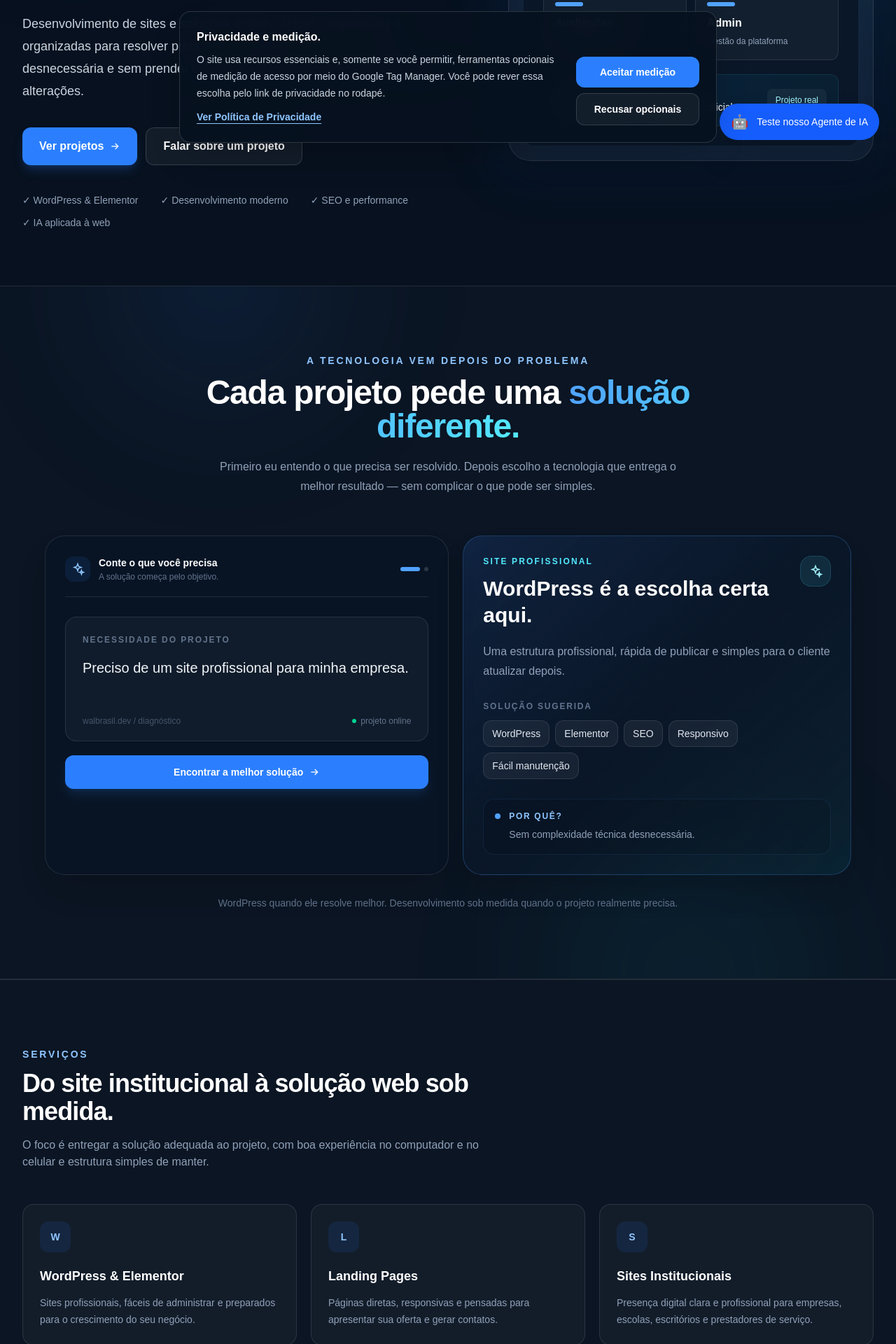
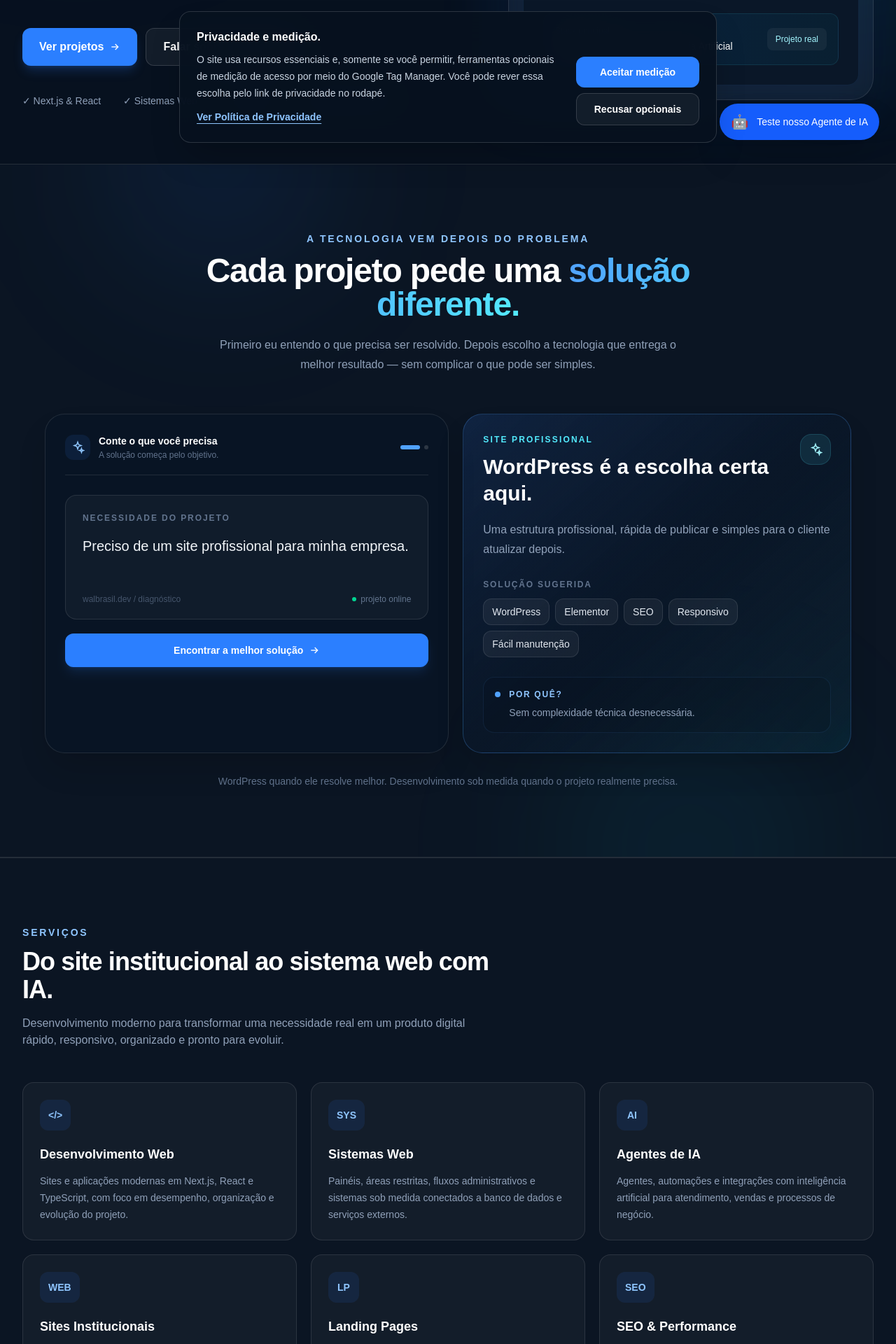
Before and after one commit to waldematica-design/walbrasil-dev, a Next.js app: page / in a window 1280 px wide. Shown: the part 580-2500 px from the top of the page at 70% size. Built offline with nearby package versions, Linux system fonts and the light colour scheme.

Commit message:
feat: reposition Wal Brasil around Next.js, systems and AI

```diff
--- a/src/app/page.tsx
+++ b/src/app/page.tsx
@@ -17,40 +17,40 @@ const WAL_DIRECT_WHATSAPP_URL =
 
 const services = [
   {
-    title: "WordPress & Elementor",
+    title: "Desenvolvimento Web",
     description:
-      "Sites profissionais, fáceis de administrar e preparados para o crescimento do seu negócio.",
-    icon: "W",
+      "Sites e aplicações modernas em Next.js, React e TypeScript, com foco em desempenho, organização e evolução do projeto.",
+    icon: "</>",
+  },
+  {
+    title: "Sistemas Web",
+    description:
+      "Painéis, áreas restritas, fluxos administrativos e sistemas sob medida conectados a banco de dados e serviços externos.",
+    icon: "SYS",
+  },
+  {
+    title: "Agentes de IA",
+    description:
+      "Agentes, automações e integrações com inteligência artificial para atendimento, vendas e processos de negócio.",
+    icon: "AI",
+  },
+  {
+    title: "Sites Institucionais",
+    description:
+      "Presença digital clara, rápida e profissional para empresas, clínicas, escritórios e prestadores de serviço.",
+    icon: "WEB",
   },
   {
     title: "Landing Pages",
     description:
-      "Páginas diretas, responsivas e pensadas para apresentar sua oferta e gerar contatos.",
-    icon: "L",
+      "Páginas responsivas e orientadas à conversão para apresentar ofertas, campanhas, produtos e captar contatos.",
+    icon: "LP",
   },
   {
-    title: "Sites Institucionais",
+    title: "SEO & Performance",
     description:
-      "Presença digital clara e profissional para empresas, escolas, escritórios e prestadores de serviço.",
-    icon: "S",
-  },
-  {
-    title: "SEO",
-    description:
-      "Estrutura, conteúdo e otimizações on-page para melhorar a organização e a presença do site no Google.",
+      "Estrutura técnica, conteúdo e otimizações para melhorar carregamento, experiência do usuário e presença no Google.",
     icon: "SEO",
-  },
-  {
-    title: "Desenvolvimento Web",
-    description:
-      "Interfaces modernas e aplicações web construídas com tecnologias atuais e foco em desempenho.",
-    icon: "</>",
-  },
-  {
-    title: "Soluções com IA",
-    description:
-      "Agentes, automações e integrações com inteligência artificial desenvolvidos em conexão com a TECÉRALE.",
-    icon: "AI",
   },
 ];
 
@@ -118,12 +118,14 @@ const projects = [
 ];
 
 const technologies = [
-  "WordPress",
-  "Elementor",
   "Next.js",
+  "React",
   "TypeScript",
   "Tailwind CSS",
   "Supabase",
+  "PostgreSQL",
+  "Vercel",
+  "GitHub",
   "SEO",
   "Inteligência Artificial",
 ];
@@ -247,7 +249,7 @@ export default function Home() {
           <div>
             <div className="mb-7 inline-flex items-center gap-2 rounded-full border border-blue-400/20 bg-blue-400/10 px-4 py-2 text-sm text-blue-200">
               <span className="h-2 w-2 rounded-full bg-cyan-300" />
-              Projetos web profissionais, claros e fáceis de manter
+              Projetos web e soluções de IA desenvolvidos para problemas reais
             </div>
 
             <p className="mb-4 text-sm font-semibold uppercase tracking-[0.24em] text-blue-300">
@@ -255,17 +257,16 @@ export default function Home() {
             </p>
 
             <h1 className="max-w-4xl text-4xl font-bold leading-[1.08] tracking-tight sm:text-5xl lg:text-7xl">
-              WordPress, Landing Pages, SEO e{" "}
+              Sites, Sistemas e{" "}
               <span className="bg-gradient-to-r from-blue-400 to-cyan-300 bg-clip-text text-transparent">
                 Soluções Web com IA
               </span>
             </h1>
 
             <p className="mt-7 max-w-2xl text-lg leading-8 text-slate-300">
-              Desenvolvimento de sites e soluções digitais rápidas, responsivas e
-              organizadas para resolver problemas reais — sem complexidade
-              desnecessária e sem prender o cliente à manutenção técnica para
-              pequenas alterações.
+              Desenvolvimento de sites, sistemas e aplicações modernas com
+              Next.js, Supabase e Inteligência Artificial, do projeto inicial à
+              publicação.
             </p>
 
             <div className="mt-9 flex flex-col gap-3 sm:flex-row">
@@ -285,10 +286,10 @@ export default function Home() {
             </div>
 
             <div className="mt-10 flex flex-wrap gap-x-8 gap-y-3 text-sm text-slate-400">
-              <span>✓ WordPress & Elementor</span>
-              <span>✓ Desenvolvimento moderno</span>
-              <span>✓ SEO e performance</span>
-              <span>✓ IA aplicada à web</span>
+              <span>✓ Next.js & React</span>
+              <span>✓ Sistemas Web</span>
+              <span>✓ Supabase</span>
+              <span>✓ Inteligência Artificial</span>
             </div>
           </div>
 
@@ -362,12 +363,12 @@ export default function Home() {
                 Serviços
               </p>
               <h2 className="mt-3 text-3xl font-bold tracking-tight sm:text-4xl">
-                Do site institucional à solução web sob medida.
+                Do site institucional ao sistema web com IA.
               </h2>
               <p className="mt-4 text-slate-400">
-                O foco é entregar a solução adequada ao projeto, com boa
-                experiência no computador e no celular e estrutura simples de
-                manter.
+                Desenvolvimento moderno para transformar uma necessidade real em
+                um produto digital rápido, responsivo, organizado e pronto para
+                evoluir.
               </p>
             </div>
 
@@ -400,9 +401,9 @@ export default function Home() {
                 Trabalho real, não só promessa.
               </h2>
               <p className="mt-4 text-slate-400">
-                Projetos reais e demonstrativos que mostram desenvolvimento,
-                WordPress, SEO, organização de conteúdo, aplicações web e
-                integração com IA.
+                Projetos reais e demonstrativos que mostram desenvolvimento
+                moderno, sistemas web, SEO, organização de conteúdo e integração
+                com inteligência artificial.
               </p>
             </div>
             <a
@@ -542,14 +543,15 @@ export default function Home() {
                 Tecnologia tem que simplificar o negócio, não complicar.
               </h2>
               <p className="mt-5 max-w-xl leading-7 text-slate-400">
-                Cada projeto começa pela necessidade real do cliente. A escolha
-                da tecnologia vem depois. Quando WordPress resolve bem, uso
-                WordPress. Quando o projeto pede uma aplicação mais moderna,
-                trabalho com desenvolvimento web sob medida.
+                Cada projeto começa pela necessidade real do cliente. A partir
+                dela, estruturo a solução com tecnologias modernas, priorizando
+                Next.js, React, Supabase e integrações com inteligência artificial
+                quando elas realmente agregam valor.
               </p>
               <p className="mt-4 max-w-xl leading-7 text-slate-400">
                 O objetivo é entregar uma solução profissional, rápida,
-                organizada e que continue fazendo sentido depois da publicação.
+                organizada e preparada para crescer sem criar complexidade
+                técnica desnecessária.
               </p>
             </div>
 
@@ -683,7 +685,7 @@ export default function Home() {
               </div>
               <p>© 2026 Wal Brasil. Todos os direitos reservados.</p>
             </div>
-            <p>WordPress · Desenvolvimento Web · SEO · IA</p>
+            <p>Next.js · Sistemas Web · SEO · IA</p>
           </div>
         </footer>
       </div>
```
